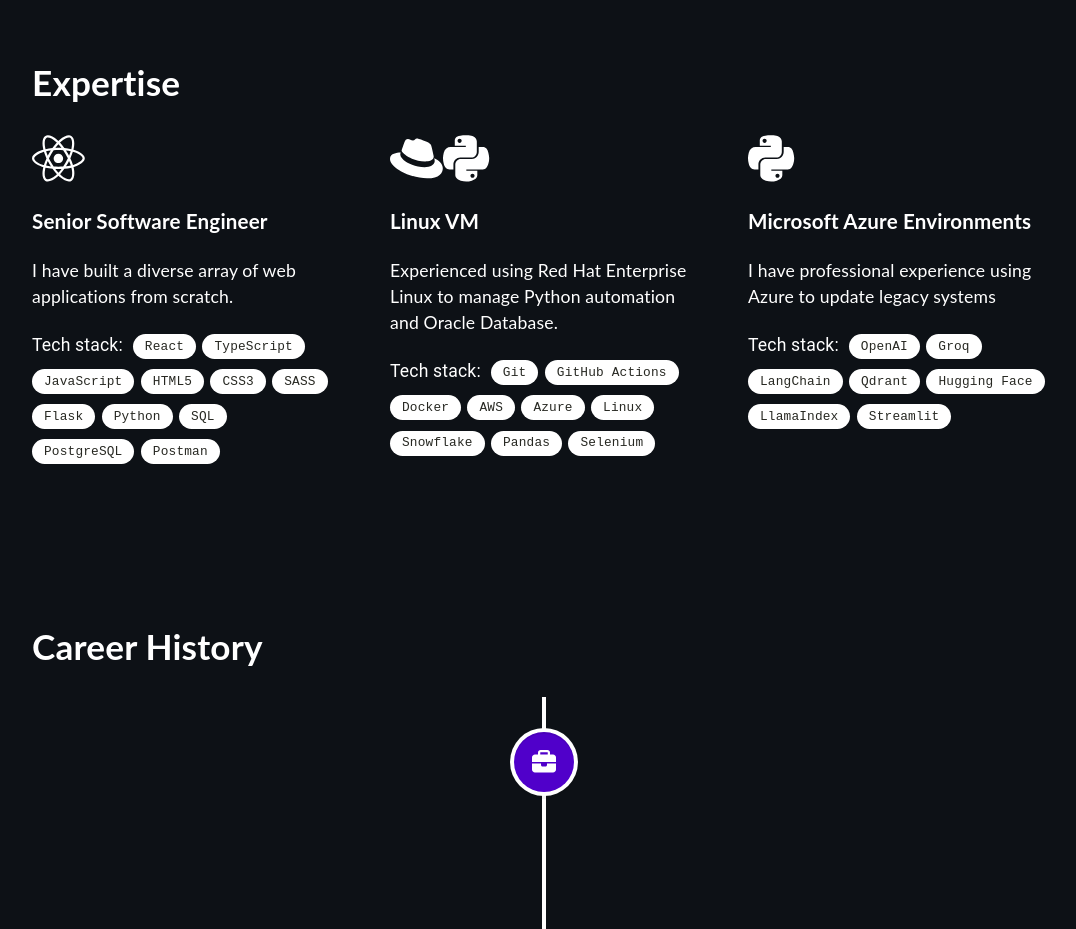
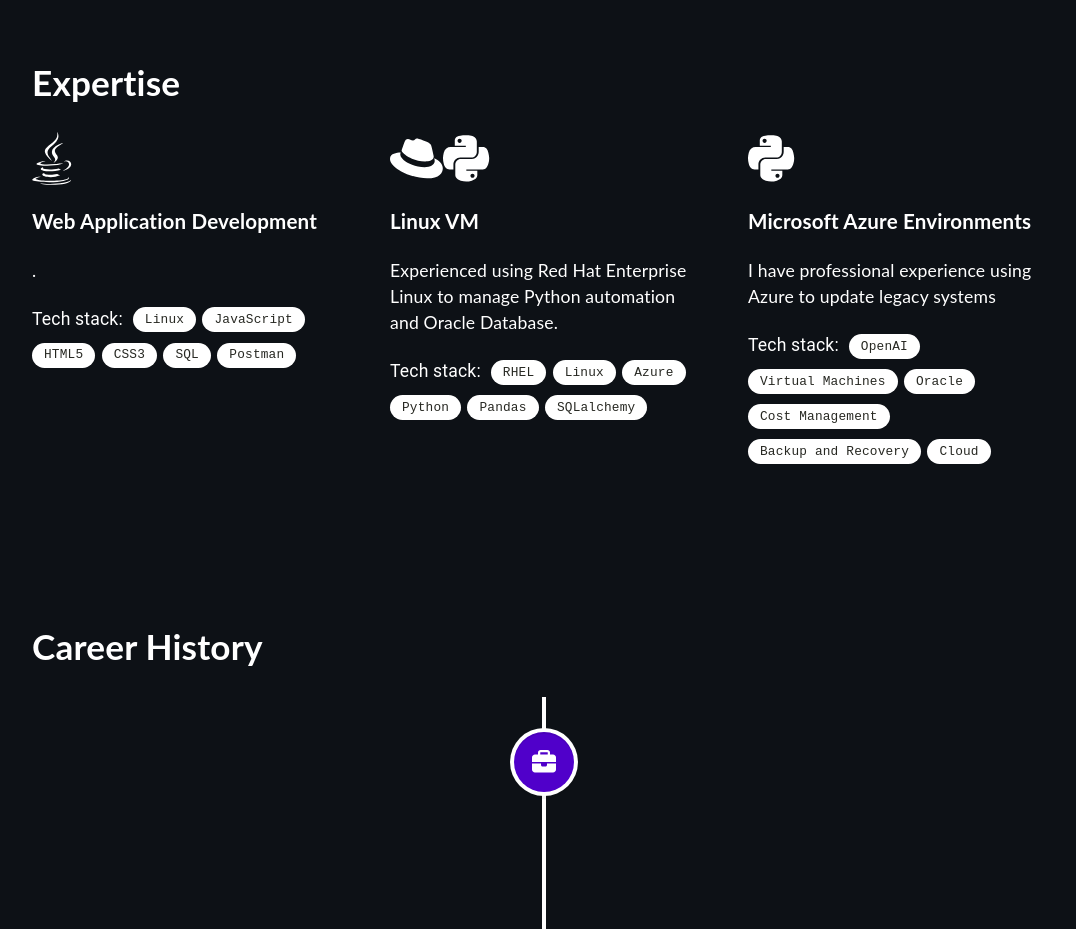
Before and after one commit to MirandaFarmer/MirandaFarmer.github.io, a React (Create React App) app: page / in a window 1280 px wide. Shown: the part 860-1789 px from the top of the page, without its empty margins (96-1172 px from the left). Built offline with nearby package versions, Linux system fonts and the light colour scheme.

Commit message:
update tags in Expertise section

```diff
--- a/src/components/Expertise.tsx
+++ b/src/components/Expertise.tsx
@@ -1,44 +1,35 @@
 import React from "react";
 import '@fortawesome/free-regular-svg-icons'
 import { FontAwesomeIcon } from '@fortawesome/react-fontawesome';
-import { faReact, faRedhat, faPython } from '@fortawesome/free-brands-svg-icons';
+import { faJava, faRedhat, faPython } from '@fortawesome/free-brands-svg-icons';
 import Chip from '@mui/material/Chip';
 import '../assets/styles/Expertise.scss';
 
 const labelsFirst = [
-    "React",
-    "TypeScript",
+    "Linux",
     "JavaScript",
     "HTML5",
     "CSS3",
-    "SASS",
-    "Flask",
-    "Python",
     "SQL",
-    "PostgreSQL",
     "Postman"
 ];
 
 const labelsSecond = [
-    "Git",
-    "GitHub Actions",
-    "Docker",
-    "AWS",
+    "RHEL",
+    "Linux",
     "Azure",
-    "Linux",
-    "Snowflake",
+    "Python",
     "Pandas",
-    "Selenium",
+    "SQLalchemy",
 ];
 
 const labelsThird = [
     "OpenAI",
-    "Groq",
-    "LangChain",
-    "Qdrant",
-    "Hugging Face",
-    "LlamaIndex",
-    "Streamlit",
+    "Virtual Machines",
+    "Oracle",
+    "Cost Management",
+    "Backup and Recovery",
+    "Cloud",
 ];
 
 function Expertise() {
@@ -48,9 +39,9 @@
             <h1>Expertise</h1>
             <div className="skills-grid">
                 <div className="skill">
-                    <FontAwesomeIcon icon={faReact} size="3x"/>
-                    <h3>Senior Software Engineer</h3>
-                    <p>I have built a diverse array of web applications from scratch.</p>
+                    <FontAwesomeIcon icon={faJava} size="3x"/>
+                    <h3>Web Application Development</h3>
+                    <p>.</p>
                     <div className="flex-chips">
                         <span className="chip-title">Tech stack:</span>
                         {labelsFirst.map((label, index) => (
```
